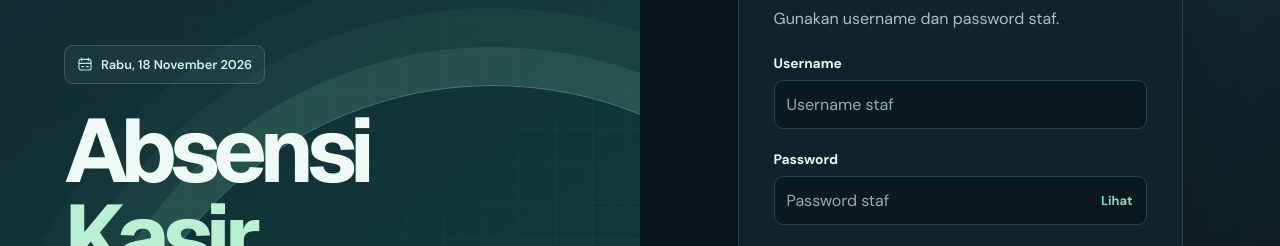
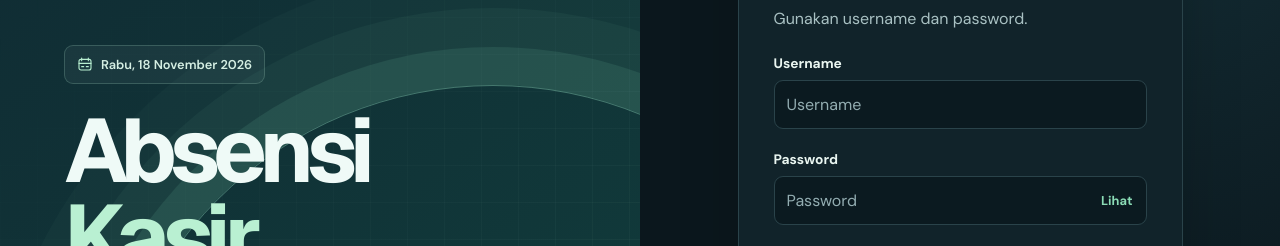
Before and after one commit to linetogel88/Absen-Kasir, a plain HTML site: page index.html in a window 1280 px wide. Shown: the part 279-525 px from the top of the page. Drawn offline with nearby package versions, Linux system fonts and the light colour scheme.

Commit message:
Update index.html

```diff
--- a/index.html
+++ b/index.html
@@ -391,17 +391,17 @@
     <div class="form-area">
       <form class="login-form" id="form-login">
         <h2>Masuk ke Absensi Kasir</h2>
-        <p>Gunakan username dan password staf.</p>
+        <p>Gunakan username dan password.</p>
         <div class="field">
           <label for="username">Username</label>
           <input id="username" name="username" autocomplete="username" autocapitalize="none"
-            spellcheck="false" placeholder="Username staf" maxlength="150" required>
+            spellcheck="false" placeholder="Username" maxlength="150" required>
         </div>
         <div class="field">
           <label for="password">Password</label>
           <div class="password-field">
             <input id="password" name="password" type="password" autocomplete="current-password"
-              placeholder="Password staf" maxlength="200" required>
+              placeholder="Password" maxlength="200" required>
             <button class="password-toggle" id="lihat-password" type="button" aria-controls="password">Lihat</button>
           </div>
         </div>
```
